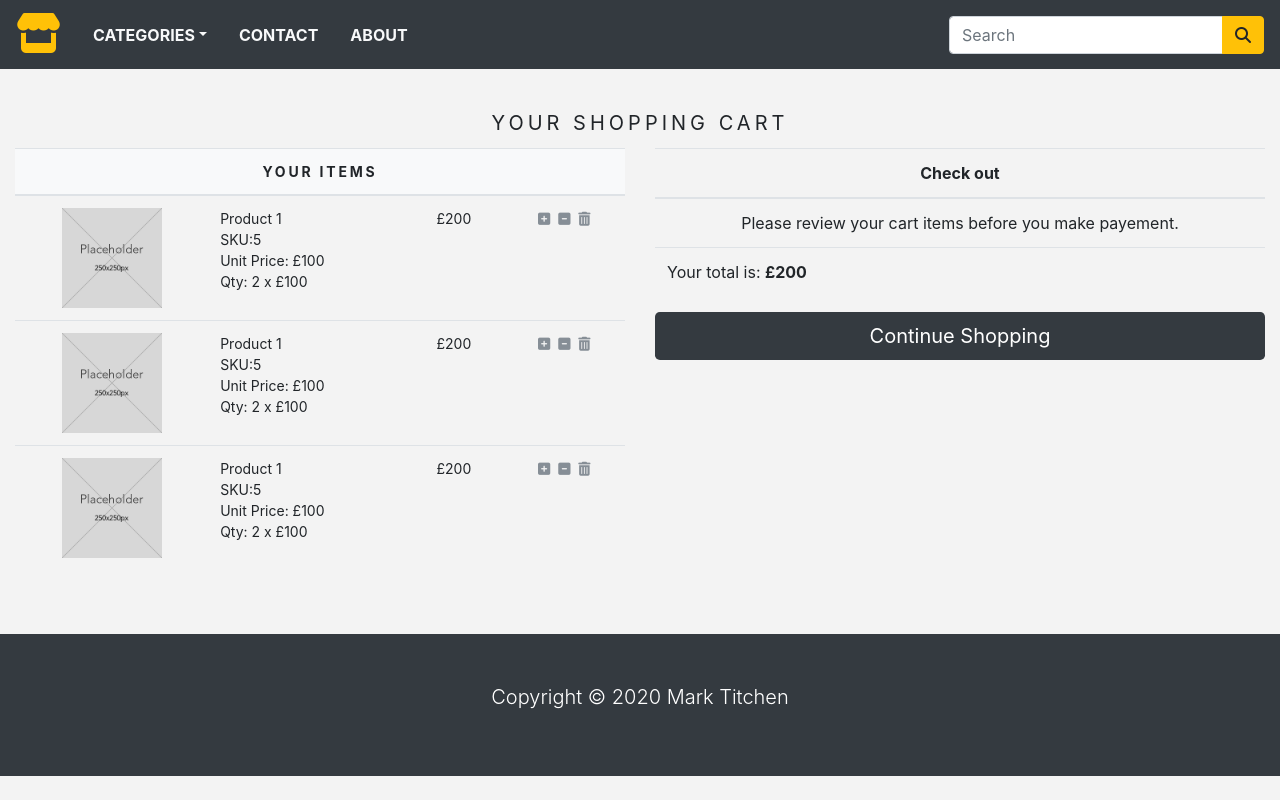
After one commit to marktitchen/Django_Projects, a Django app: page /cart in a window 1280 px wide. The commit adds this page. Run offline with Django 3.2, Linux system fonts and the light colour scheme; data comes from the database, SQL or seed files in the repository; some libraries are stand-ins or nearby versions.

Commit message:
Cart part 2 completed

```diff
--- /dev/null
+++ b/ecommerce_project/static/css/cart.css
@@ -0,0 +1,16 @@
+.cart_table {
+    min-width: 400px;
+    font-size: 14px;
+}
+
+.cart_thead {
+    font-weight: normal;
+    text-transform: uppercase;
+    letter-spacing: .2em;
+    background-color: #f8f9fa !important;
+}
+
+.cart_icon {
+    text-decoration: none;
+    color: #868e96 !important;
+}
--- a/store/templates/base.html
+++ b/store/templates/base.html
@@ -11,6 +11,7 @@
       <!-- FONT AWESOME -->
       <script src="https://kit.fontawesome.com/a96ccef492.js" crossorigin="anonymous"></script>
       <link rel="stylesheet" href="{% static 'css/base.css' %}">
+       <link rel="stylesheet" href="{% static 'css/cart.css' %}">
       <title>{% block title %} {% endblock %}</title>
   </head>
   <body>
--- /dev/null
+++ b/store/templates/cart.html
@@ -0,0 +1,83 @@
+{% extends 'base.html' %}
+{% load static %}
+{% block title %}
+    Cart
+{% endblock %}
+
+{% block content %}
+    <div class="text-center">
+        <br>
+        <div class="text-center product_title">
+            Your shopping cart
+        </div>
+     </div>
+    <div class="row mx-auto">
+        <div class="col-12 col-sm-12 col-md-12 col-lg-6 text-center">
+            <table class="table cart_table">
+                <thead class="cart_thead">
+                    <tr>
+                        <th colspan="4">
+                            Your items
+                        </th>
+                    </tr>
+                </thead>
+                {% for i in '123' %}
+                    <tr>
+                        <td>
+                            <a href="">
+                               <img src="{% static 'img/product-image.png' %}" width="100" height="100" alt="">
+                            </a>
+                        </td>
+                        <td class="text-left">
+                            Product 1
+                            <br>
+                            SKU:5
+                            <br>
+                            Unit Price: £100
+                            <br>
+                            Qty: 2 x £100
+                        </td>
+                        <td>
+                            £200
+                        </td>
+                        <td>
+                            &nbsp;<a href=""><i class="fas fa-plus-square cart_icon"></i></a>
+                            &nbsp;<a href=""><i class="fas fa-minus-square cart_icon"></i></a>
+                            &nbsp;<a href=""><i class="fas fa-trash-alt cart_icon"></i></a>
+                        </td>
+                    </tr>
+                {% endfor %}
+
+            </table>
+        </div>
+        <div class="col-12 col-sm-12 col-md-12 col-lg-6 text-center">
+            <table class="table">
+                <thead>
+                    <tr>
+                        <th>
+                            Check out
+                        </th>
+                    </tr>
+                </thead>
+                <tbody>
+                    <tr>
+                        <td>
+                            Please review your cart items before you make payement.
+                        </td>
+                    </tr>
+                    <tr>
+                        <td class="text-left">
+                            Your total is: <strong>£200</strong>
+                        </td>
+                    </tr>
+                </tbody>
+            </table>
+            <div class="mx-auto">
+                <a href="" style="text-decoration: none;">
+                    <button type="button" class="btn btn-lg btn-block bg-dark text-white">Continue Shopping</button>
+                </a>
+            </div>
+        </div>
+    </div>
+
+{% endblock %}
--- a/store/urls.py
+++ b/store/urls.py
@@ -4,4 +4,5 @@ urlpatterns = [
     path('', views.home, name='home'),
     path('category/<slug:category_slug>', views.home, name='products_by_category'),
     path('category/<slug:category_slug>/<slug:product_slug>', views.productPage, name='product_detail'),
+    path('cart', views.cart, name='cart'),
 ]
--- a/store/views.py
+++ b/store/views.py
@@ -19,3 +19,7 @@ def productPage(request, category_slug, product_slug):
     except Exception as e:
         raise e
     return render(request, 'product.html', {'product': product})
+
+
+def cart(request):
+    return render(request, 'cart.html')
```
